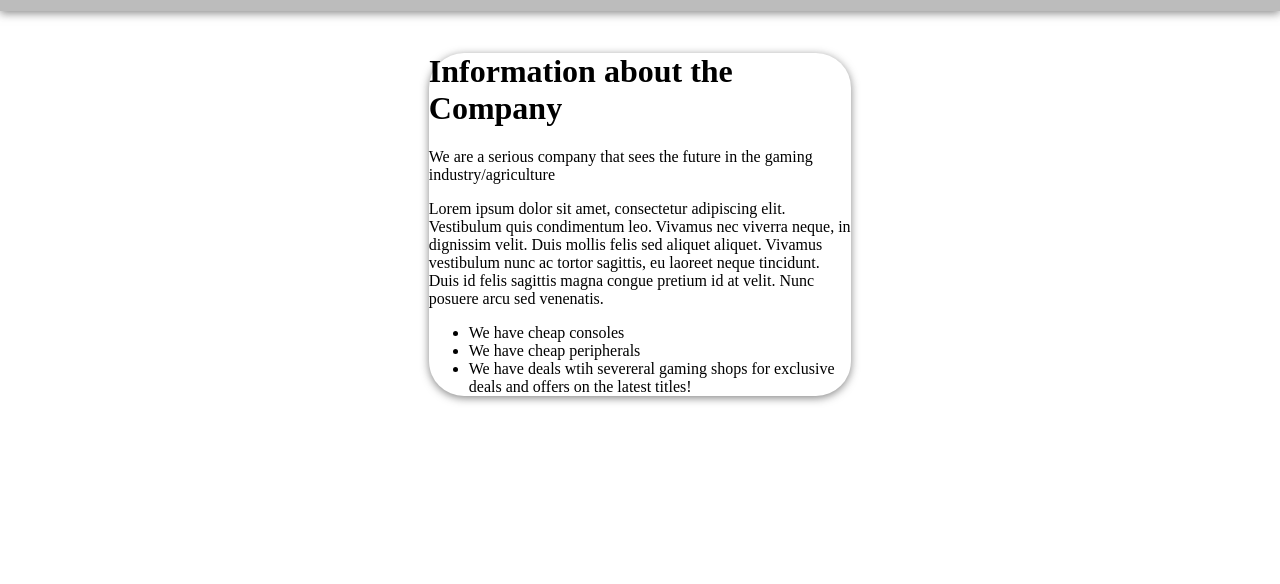
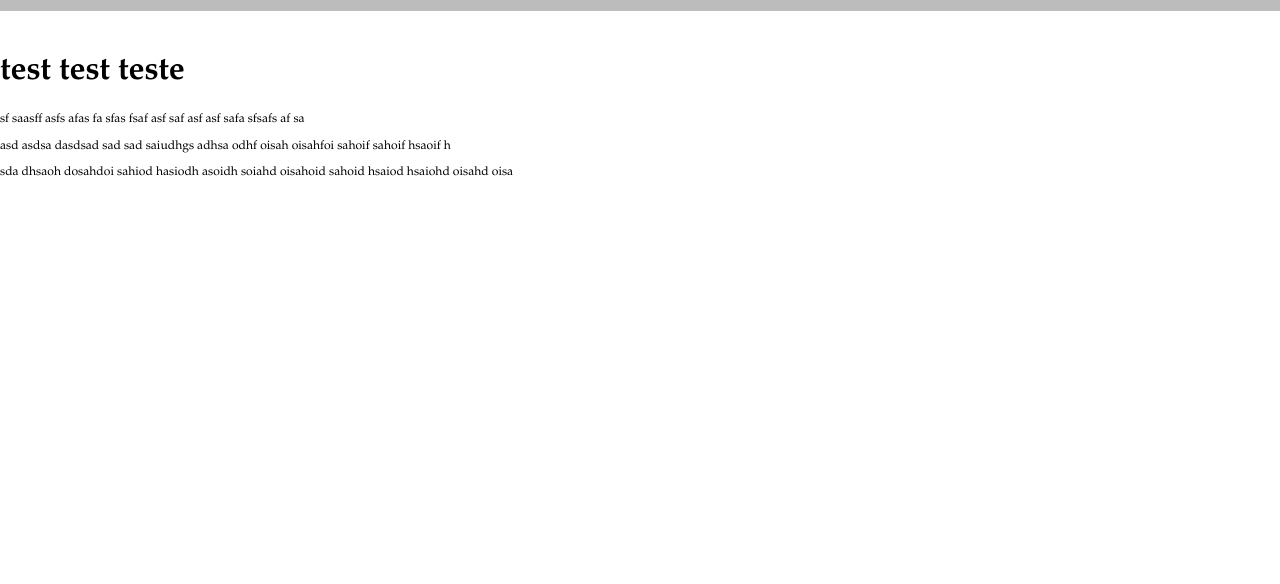
Before and after one commit to Keppan/KonsolShop, a plain HTML site: page AboutUs.html in a window 1280 px wide. Shown: the part 139-723 px from the top of the page. Drawn offline with Linux system fonts and the light colour scheme.

Commit message:
Rework av About Us

```diff
--- a/AboutUs.html
+++ b/AboutUs.html
@@ -29,18 +29,11 @@
 			</nav>
 			<div class="content">
 				<div class="foretag">
-					<h1>Information about the Company</h1>
+					<h1>test test teste</h1>
 
-					<p>We are a serious company that sees the future in the gaming industry/agriculture</p>
-					<p>Lorem ipsum dolor sit amet, consectetur adipiscing elit. Vestibulum quis condimentum leo. Vivamus nec viverra neque, in dignissim velit. Duis mollis felis sed aliquet aliquet. Vivamus vestibulum nunc ac tortor sagittis, eu laoreet neque tincidunt. Duis id felis sagittis magna congue pretium id at velit. Nunc posuere arcu sed venenatis.</p>
-
-					<ul>
-						<li>We have cheap consoles</li>
-						<li>We have cheap peripherals</li>
-						<li>We have deals wtih severeral gaming shops for exclusive deals and offers on the latest titles!</li>
-
-					</ul>
-
+					<p>sf saasff asfs afas fa sfas  fsaf asf saf asf asf safa sfsafs af sa</p>
+					<p>asd asdsa dasdsad sad sad saiudhgs adhsa odhf oisah oisahfoi sahoif sahoif hsaoif h</p>
+					<p>sda dhsaoh dosahdoi sahiod hasiodh asoidh soiahd oisahoid sahoid hsaiod hsaiohd oisahd oisa</p>
 				</div>
 			</div>
 			<div class="footer">
--- a/Css/AboutUs.css
+++ b/Css/AboutUs.css
@@ -10,7 +10,7 @@ nav {
     top: 0;
     width: 100%;
     height: 150px;
-    box-shadow: 0px 2px 9px 0px rgba(50, 50, 50, 0.6);
+    /*box-shadow: 0px 2px 9px 0px rgba(50, 50, 50, 0.6);*/
     font-family: 'Raleway', sans-serif;
     font-weight: 600;
     text-shadow: 0px 1px 1px #4d4d4d;
@@ -126,13 +126,23 @@ input[type=text]{
 }
 .content{
     width: 100%;
-    height: 600px;
+    height: 100%;
 }
 .foretag{
-    width: 33%;
+    width: 100%;
     margin: 15% auto 0px auto;
-    box-shadow: 0px 2px 9px 0px rgba(50, 50, 50, 0.6);
+    /*box-shadow: 0px 2px 9px 0px rgba(50, 50, 50, 0.6);*/
     background: rgba(255,255,255,1);
     border-radius: 35px;
     text-align: left;
+    outline-color: rgb(126, 86, 107);
+    outline-style: none;
+    outline-width: 0px;
 }
+.foretag p{
+    font-family: Palatino, Georgia, 'Times New Roman', serif;
+    font-size: 12.16px;
+}
+.foretag h1{
+    font-family: Palatino, Georgia, 'Times New Roman', serif;
+}
```
